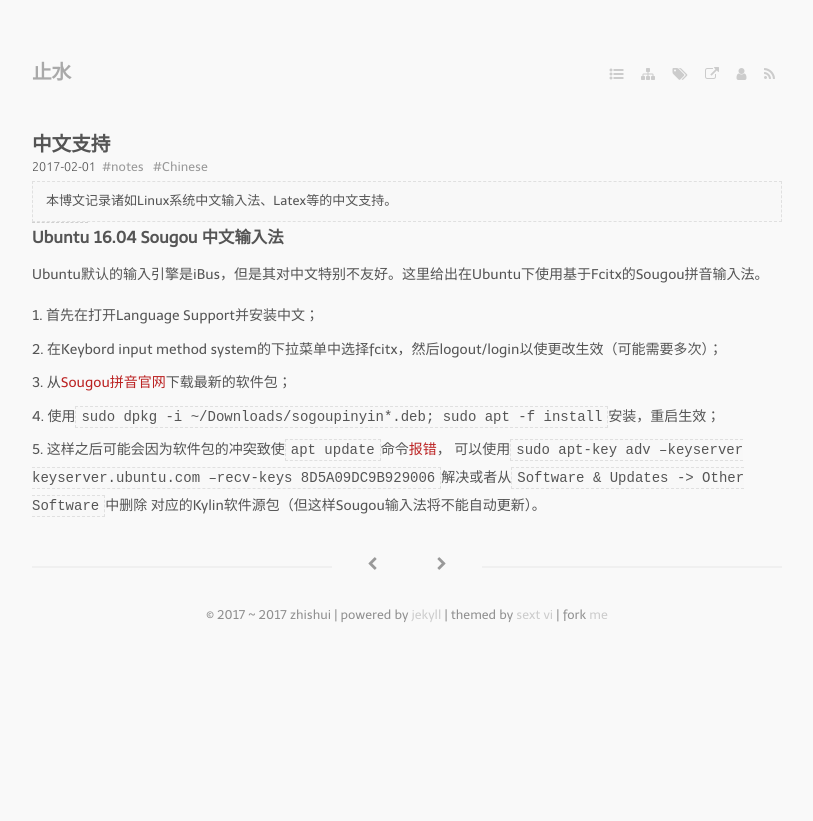
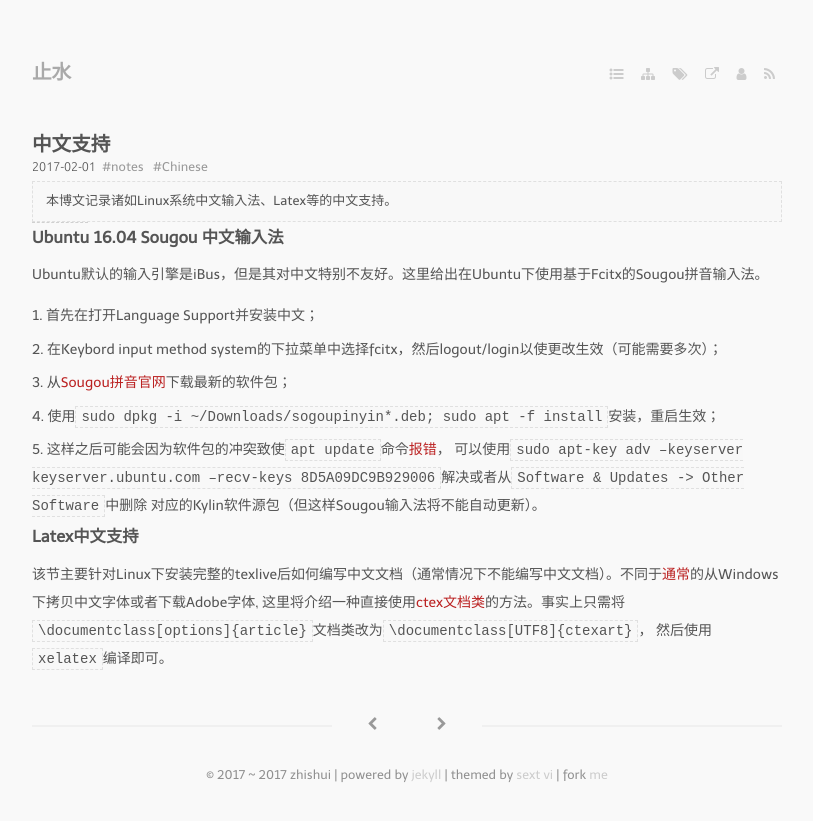
Before and after one commit to bizhishui/bizhishui.github.io, a Jekyll site: the page built from _posts/2017-02-01-Chinese-support.md, in a window 1280 px wide. Shown: the top 821 px of the page, without its empty margins (233-1046 px from the left). Built offline with Jekyll 4.4.1, drawn with Linux system fonts in a browser that asks for light colours; nearby versions of some CDN libraries; some web fonts are replaced; a script that is not in the unit is left out.

Commit message:
update chinese support

```diff
--- a/_posts/2017-02-01-Chinese-support.md
+++ b/_posts/2017-02-01-Chinese-support.md
@@ -24,3 +24,9 @@ Ubuntu默认的输入引擎是iBus，但是其对中文特别不友好。这里
 5. 这样之后可能会因为软件包的冲突致使`apt update`命令[报错](http://ubuntuhandbook.org/index.php/2016/07/2-best-chinese-pinyin-im-ubuntu-16-04/)，
 可以使用`sudo apt-key adv –keyserver keyserver.ubuntu.com –recv-keys 8D5A09DC9B929006`解决或者从`Software & Updates -> Other Software`中删除
 对应的Kylin软件源包（但这样Sougou输入法将不能自动更新）。
+
+
+### Latex中文支持
+该节主要针对Linux下安装完整的texlive后如何编写中文文档（通常情况下不能编写中文文档）。不同于[通常](https://th0.me/1681.html)的从Windows下拷贝中文字体或者下载Adobe字体,
+这里将介绍一种直接使用[ctex文档类](https://www.kancloud.cn/thinkphp/latex/41810)的方法。事实上只需将`\documentclass[options]{article}`文档类改为`\documentclass[UTF8]{ctexart}`，
+然后使用`xelatex`编译即可。
```
